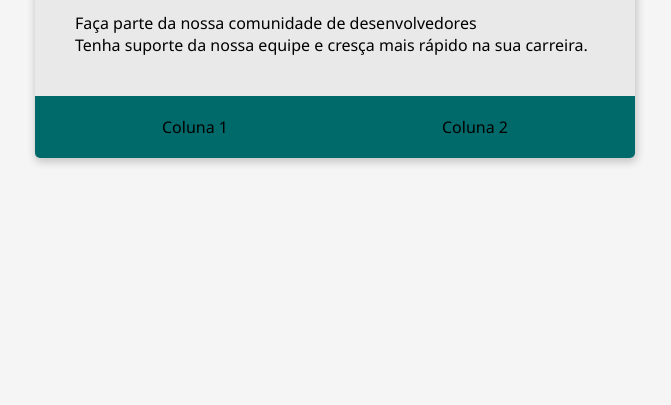
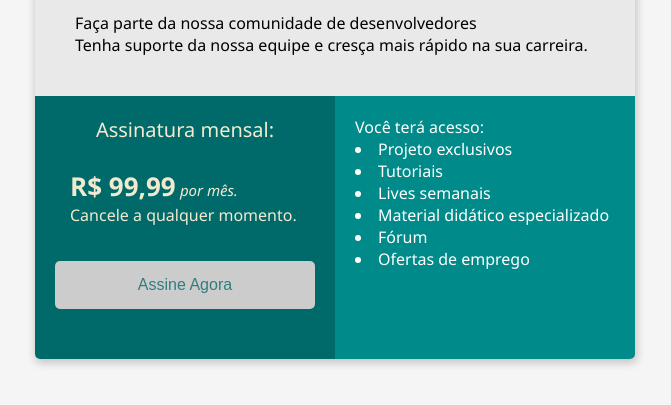
Before and after one commit to mayb-ai/BootCampDevJr-Mod2, a plain HTML site: page index.html in a window 1280 px wide. Shown: the part 183-588 px from the top of the page, without its empty margins (305-976 px from the left). Drawn offline with Linux system fonts and the light colour scheme.

Commit message:
closes #4 - button e span

```diff
--- a/index.html
+++ b/index.html
@@ -29,9 +29,7 @@
         .flexcontainer{
             display: flex;
             flex-direction: row;
-            background-color: #006A6A;
             justify-content: space-around;
-            padding: 20px;
         }
 
         .header-title{
@@ -46,6 +44,71 @@
             font-size: 20px;
             font-weight: 500;
             margin-bottom: 15px;
+        }
+
+        .coluna1{
+            color: #F2EAD0;
+            background-color: #006A6A;
+            width: 50%;
+            padding: 20px;
+        }
+
+        .coluna1-subtitle{
+            text-align: center;
+            margin-bottom: 10px;
+            font-size: 20px;
+        }
+
+
+        .coluna1-text{
+            padding: 15px;
+        }
+
+        .coluna1-button{
+            text-align: center;
+        }
+
+        .price{
+            font-size: 26px;
+            font-weight: 700;
+        }
+
+        .month{
+            font-size: 15px;
+            font-style: italic;
+        }
+
+        .button-assinatura{
+            padding: 15px 32px;
+            width: 100%;
+
+            color: #2F7E7E;
+            background-color: #CCCCCC;
+
+            border: none;
+            border-radius: 5px;
+
+            font-size: 16px;
+
+            margin-top: 20px;
+            margin-bottom: 30px;
+
+            cursor: pointer;
+        }
+
+        .button-assinatura:hover{
+            background-color: #E9E9E9;
+        }
+
+        .coluna2{
+            background-color: #008B8A;
+            color: #FFFFFF;
+            width: 50%;
+            padding: 20px;
+        }
+
+        .coluna2-subtitle{
+            text-align: center;
         }
 
     </style>
@@ -66,11 +129,35 @@
            </div>
         </div>
         <div class="flexcontainer">
-            <div>
-                Coluna 1
+            <div class="coluna1">
+                <div class="coluna1-subtitle">
+                    Assinatura mensal: <br>
+                </div>
+                <div class="coluna1-text">
+                    <span class="price">R$ 99,99</span>
+                    <span class="month"> por mês.<br></span>
+                    Cancele a qualquer momento.
+                </div>
+
+                <div class="coluna1-button">
+                    <button class="button-assinatura">
+                            Assine Agora
+                    </button>
+                </div>
             </div>
-            <div>
-                Coluna 2
+            <div class="coluna2">
+                <div>
+                    Você terá acesso:
+                </div>
+
+                <div>
+                <li>Projeto exclusivos</li>
+                <li>Tutoriais</li>
+                <li>Lives semanais</li>
+                <li>Material didático especializado</li>
+                <li>Fórum</li>
+                <li>Ofertas de emprego</li>
+                </div>
             </div>
         </div>
     </div>
```
